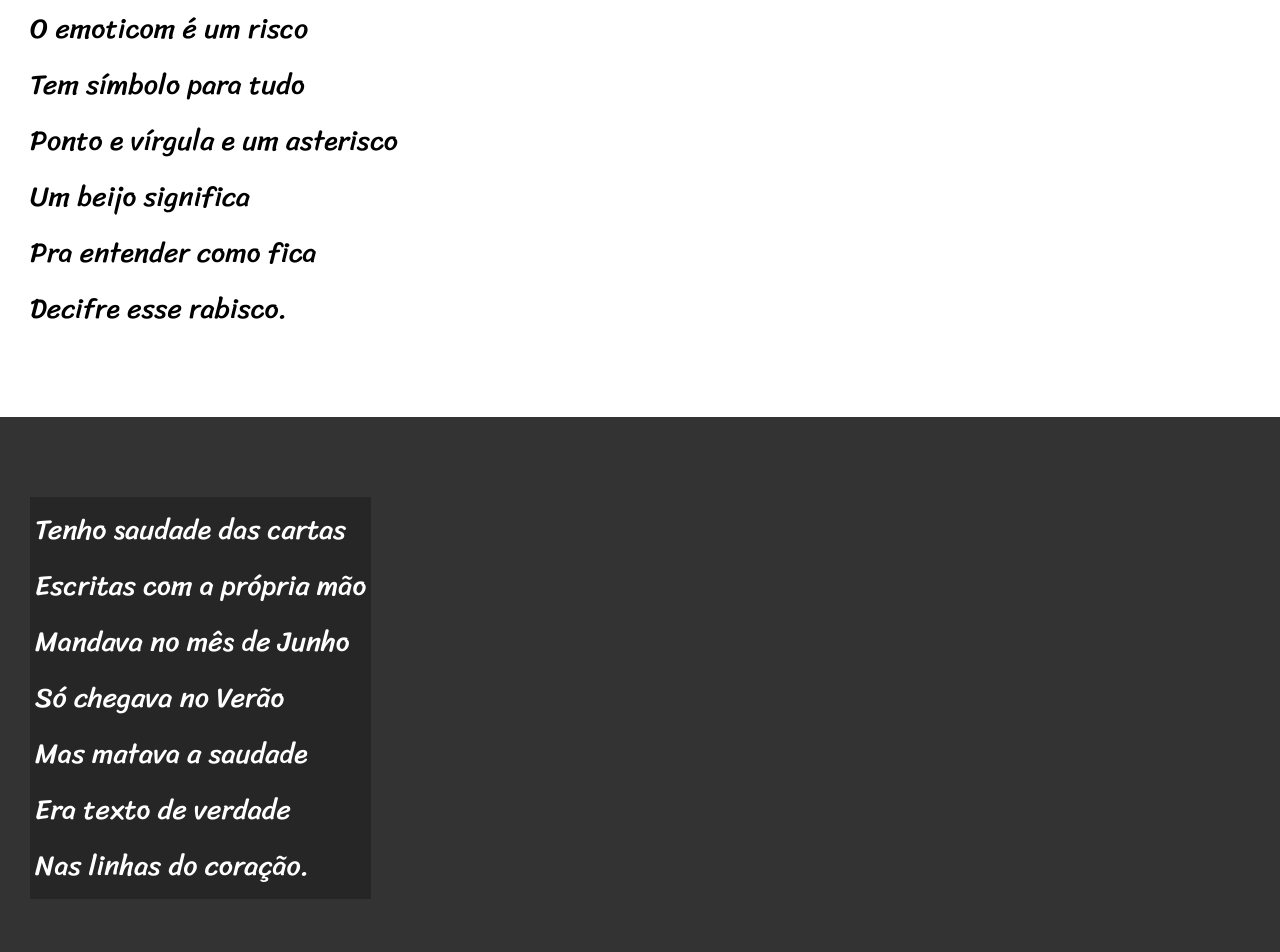
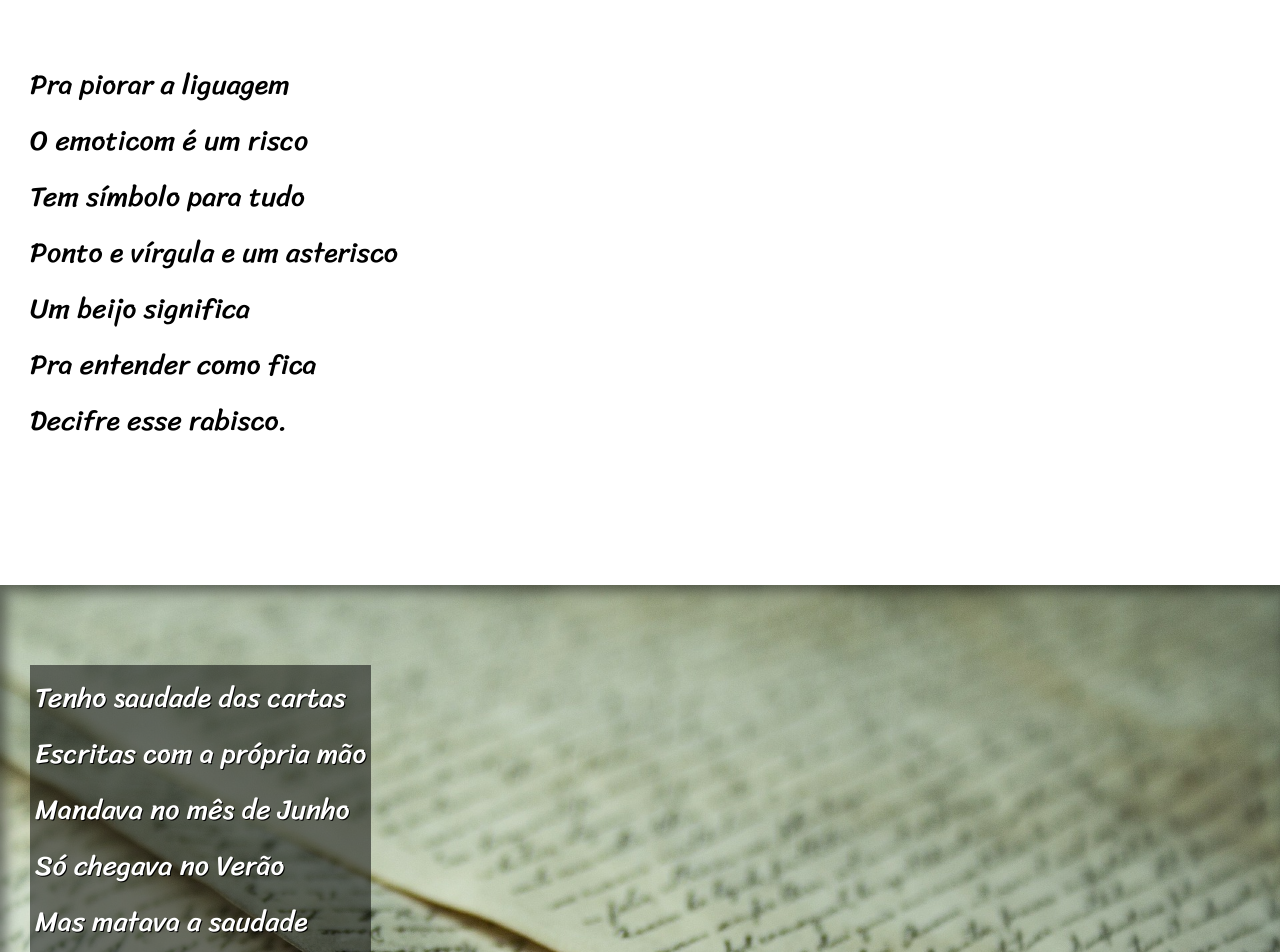
Before and after one commit to gabrielsilvasandes/projeto-cordel, a plain HTML site: page index.html in a window 1280 px wide. Shown: the part 1848-2800 px from the top of the page. Drawn offline with Linux system fonts and the light colour scheme.

Commit message:
atualização de estilo

```diff
--- a/estilo/style.css
+++ b/estilo/style.css
@@ -57,6 +57,10 @@ section {
     font-size: 3.5vh;
 }
 
+section > p {
+    padding-bottom: 2em;
+}
+
 section.normal {
     background-color: white;
     color: black;
@@ -65,12 +69,25 @@ section.normal {
 section.imagem {
     background-color: rgb(51, 51, 51);
     color: white;
+    box-shadow: inset 6px 6px 13px 0px rgba(0, 0, 0, 0.473);
+    background-size: cover;
+    background-attachment: fixed;
 }
 
 section.imagem > p {
     display: inline-block;
     padding: 5px;
-    background-color: rgba(0, 0, 0, 0.253);
+    background-color: rgba(0, 0, 0, 0.514);
+    text-shadow: 1px 1px 0px black;
+}
+
+section#img01 {
+    background-image: url('../imagens/background001.jpg');
+    background-position: right center;
+}
+
+section#img02 {
+    background-image: url('../imagens/background002.jpg');
 }
 
 footer {
--- a/index.html
+++ b/index.html
@@ -24,7 +24,7 @@
         </p>
     </section>
 
-    <section class="imagem">
+    <section class="imagem" id="img01">
         <p>
             Não é mais como era antes <br>
             É tudo abreviado <br>
@@ -44,7 +44,7 @@
             Ou vai até no começo <br>
             Agora é .com <br>
             Se o saite é muito bom <br>
-            Ele vale um alto preço. <br>
+            Ele vale um alto preço. <br> <br>
             Pra piorar a liguagem <br>
             O emoticom é um risco <br>
             Tem símbolo para tudo <br>
@@ -55,7 +55,7 @@
         </p>
     </section>
 
-    <section class="imagem">
+    <section class="imagem" id="img02">
         <p>
             Tenho saudade das cartas <br>
             Escritas com a própria mão <br>
@@ -75,7 +75,7 @@
             A pessoa foi embora <br>
             Abriu outro aplicativo <br>
             O mundo ficou cativo <br>
-            Da tecnologia do agora. <br>
+            Da tecnologia do agora. <br> <br>
             Felizmente, pra orar <br>
             Não precisa de internet <br>
             Deus escuta todo mundo <br>
```
